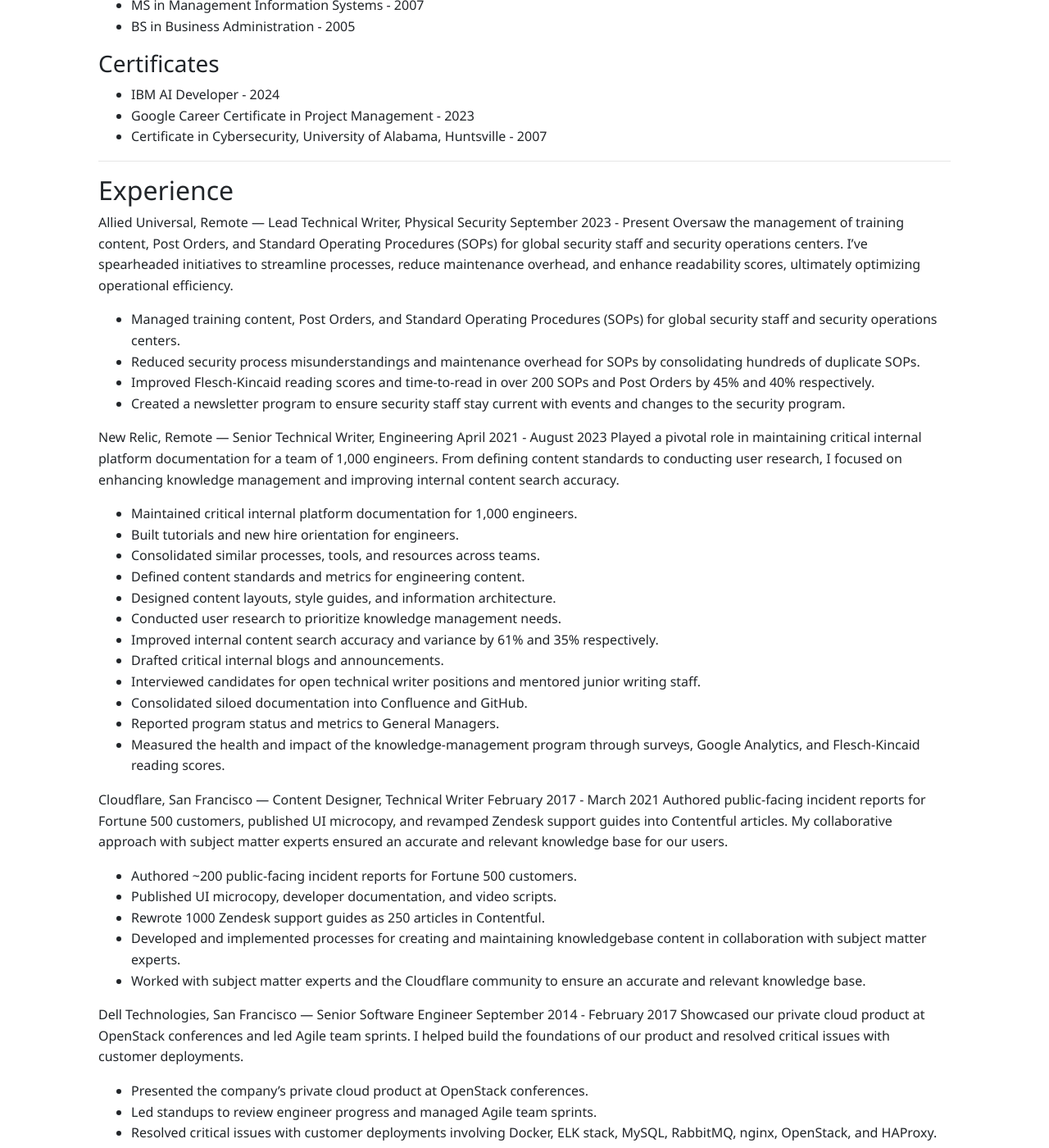
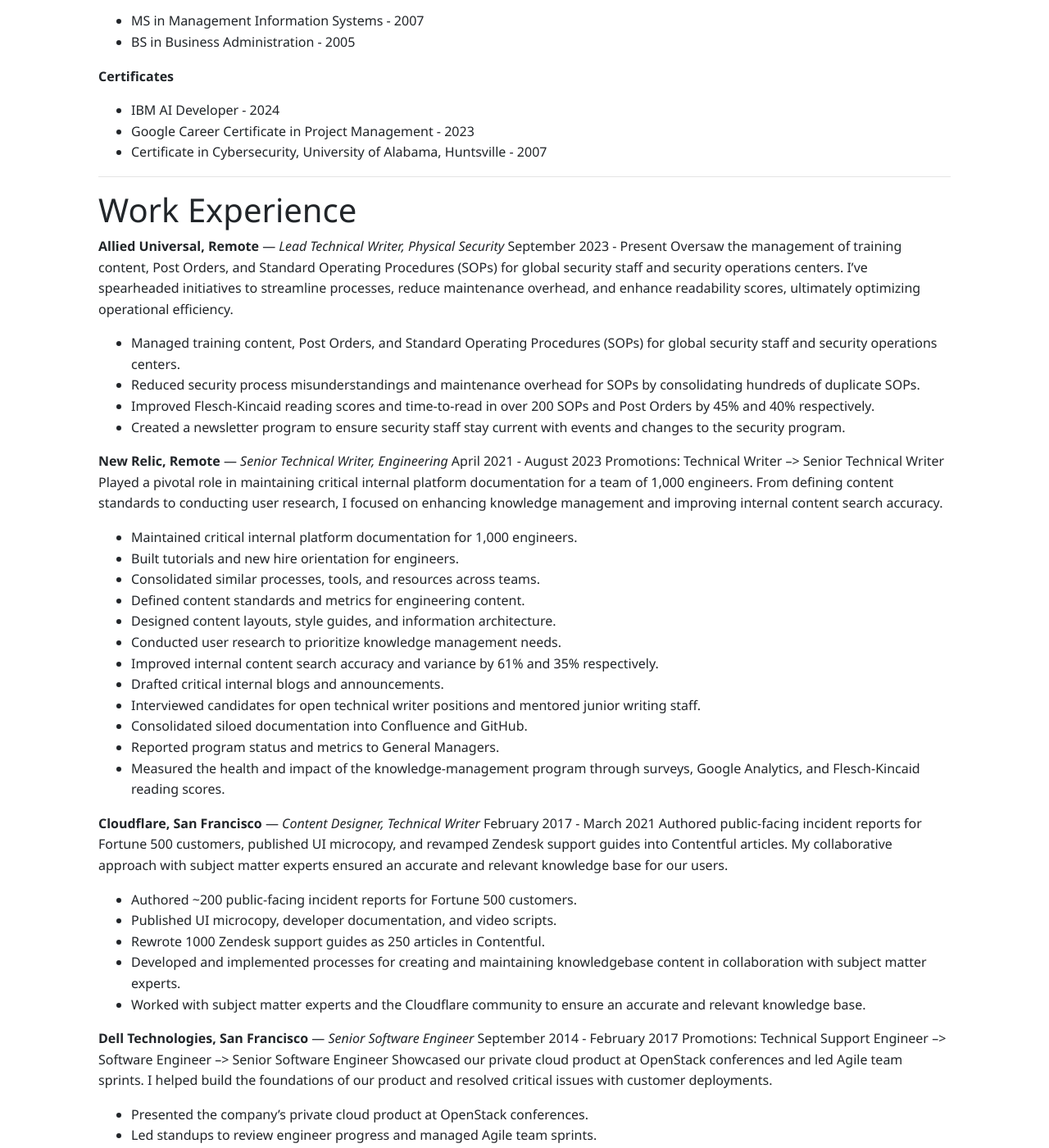
Before and after one commit to stumblefiend/jeremy.pugh, a Jekyll site: the page built from _pages/resume.md, in a window 1280 px wide and 1400 px high, scrolled down 1434 px. Shown: the whole window at 82% size. Built offline with Jekyll 4.4.1, drawn with Linux system fonts in a browser that asks for light colours; nearby versions of some CDN libraries; some of the changed text lies outside the part shown.

Commit message:
Update resume.md
Add promotion information

```diff
--- a/_pages/resume.md
+++ b/_pages/resume.md
@@ -9,7 +9,7 @@
 
 ---
 
-## Skills
+# Skills
 
 **12 years**
 - Linux
@@ -46,16 +46,16 @@
 
 ---
 
-## Education
+# Education
 
-### Degrees
+**Degrees**
 
 University of Alabama, Huntsville
 
 - MS in Management Information Systems - 2007
 - BS in Business Administration - 2005
 
-### Certificates
+**Certificates**
 
 - IBM AI Developer - 2024
 - Google Career Certificate in Project Management - 2023
@@ -63,9 +63,9 @@
 
 ---
 
-## Experience
+# Work Experience
 
-Allied Universal, Remote — Lead Technical Writer, Physical Security
+**Allied Universal, Remote** — *Lead Technical Writer, Physical Security*
 September 2023 - Present
 Oversaw the management of training content, Post Orders, and Standard Operating Procedures (SOPs) for global security staff and security operations centers. I've spearheaded initiatives to streamline processes, reduce maintenance overhead, and enhance readability scores, ultimately optimizing operational efficiency.
 
@@ -74,8 +74,9 @@
 - Improved Flesch-Kincaid reading scores and time-to-read in over 200 SOPs and Post Orders by 45% and 40% respectively.
 - Created a newsletter program to ensure security staff stay current with events and changes to the security program.
 
-New Relic, Remote — Senior Technical Writer, Engineering
+**New Relic, Remote** — *Senior Technical Writer, Engineering*
 April 2021 - August 2023
+Promotions: Technical Writer --> Senior Technical Writer
 Played a pivotal role in maintaining critical internal platform documentation for a team of 1,000 engineers. From defining content standards to conducting user research, I focused on enhancing knowledge management and improving internal content search accuracy.
 
 - Maintained critical internal platform documentation for 1,000 engineers.
@@ -91,7 +92,7 @@
 - Reported program status and metrics to General Managers.
 - Measured the health and impact of the knowledge-management program through surveys, Google Analytics, and Flesch-Kincaid reading scores.
 
-Cloudflare, San Francisco — Content Designer, Technical Writer
+**Cloudflare, San Francisco** — *Content Designer, Technical Writer*
 February 2017 - March 2021
 Authored public-facing incident reports for Fortune 500 customers, published UI microcopy, and revamped Zendesk support guides into Contentful articles. My collaborative approach with subject matter experts ensured an accurate and relevant knowledge base for our users.
 
@@ -101,8 +102,9 @@
 - Developed and implemented processes for creating and maintaining knowledgebase content in collaboration with subject matter experts.
 - Worked with subject matter experts and the Cloudflare community to ensure an accurate and relevant knowledge base.
 
-Dell Technologies, San Francisco — Senior Software Engineer
+**Dell Technologies, San Francisco** — *Senior Software Engineer*
 September 2014 - February 2017
+Promotions: Technical Support Engineer --> Software Engineer --> Senior Software Engineer
 Showcased our private cloud product at OpenStack conferences and led Agile team sprints. I helped build the foundations of our product and resolved critical issues with customer deployments.
 
 - Presented the company’s private cloud product at OpenStack conferences.
@@ -111,8 +113,9 @@
 - Updated Docker, Ansible, Bash, and Python code in Stash.
 - Reviewed product documentation for clarity and accuracy.
 
-Ad Revolution, Los Angeles - Director of Email Marketing
+**Ad Revolution, Los Angeles** - *Director of Email Marketing*
 January 2008 - September 2014
+Promotions: Engineer --> Sr. Engineer --> Manager of Email Marketing --> Director of Email Marketing
 Achieved $3.9M monthly revenue in Email Marketing from inception. Created and led a team to develop and execute targeted campaigns, while analyzing performance and presenting results to management.
 
 - Grew Email Marketing revenue from $0 to $3.9M per month.
@@ -127,7 +130,16 @@
 
 ---
 
-## Volunteer Experience
+# Part-time Work Experience
+
+**Remotasks, Remote** — *AI Poetry Expert*
+APRIL 2023 - JANUARY 2024
+- Revised AI-generated poetry to train AI models on traditional poet styles and poetry forms.
+- Wrote poetry prompts and critiqued AI responses for accuracy, tone, helpfulness, and presentation.
+
+---
+
+# Volunteer Experience
 
 - Marin Poetry Center (MPC) board of directors, Apr. 2023 - Jan. 2024
 - Volunteer poetry and writing tutor for 826 Valencia, Oct. 2019 - Mar. 2020
@@ -138,6 +150,6 @@
 
 ---
 
-## Hobbies
+# Hobbies
 
 Poetry, Hiking, Anything outdoors
```
